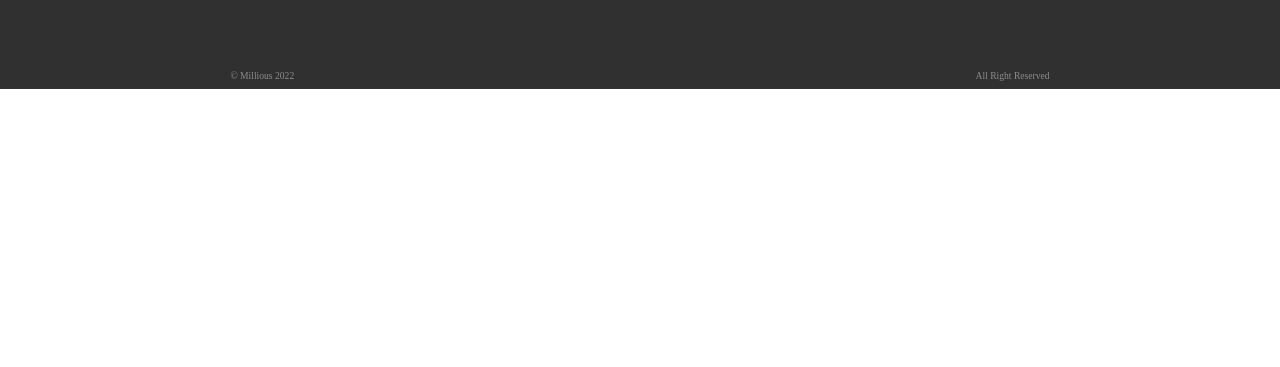
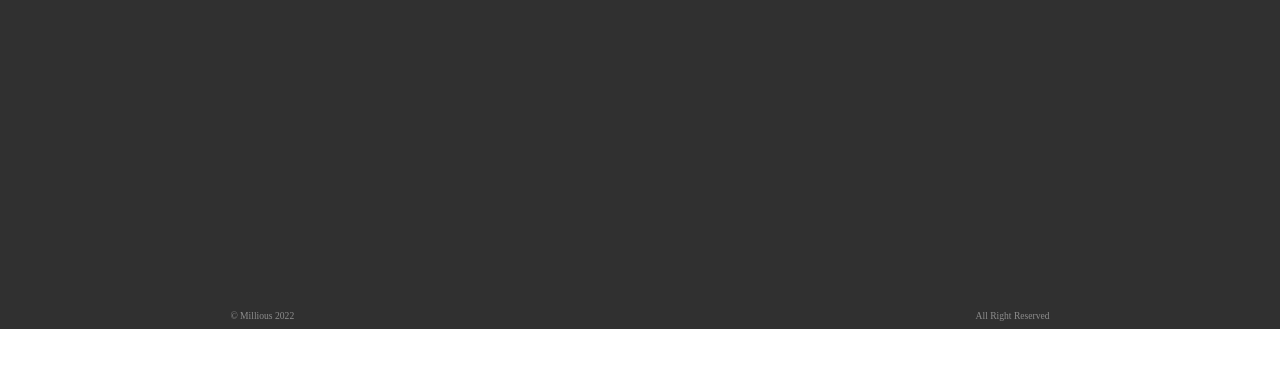
Before and after one commit to cledious/web-2-2-en-equipo, a plain HTML site: page labo-2/article.html in a window 1280 px wide. Shown: the part 327-694 px from the top of the page. Drawn offline with Linux system fonts and the light colour scheme.

Commit message:
adsc
sacfa

```diff
--- a/labo-2/style.css
+++ b/labo-2/style.css
@@ -134,7 +134,7 @@ footer {
     background-color: #303030;
     display: flex;
     flex-direction: column;
-    height: 15rem;
+    height: 30rem;
     justify-content: space-between;
     padding: 1rem;
 }
```
